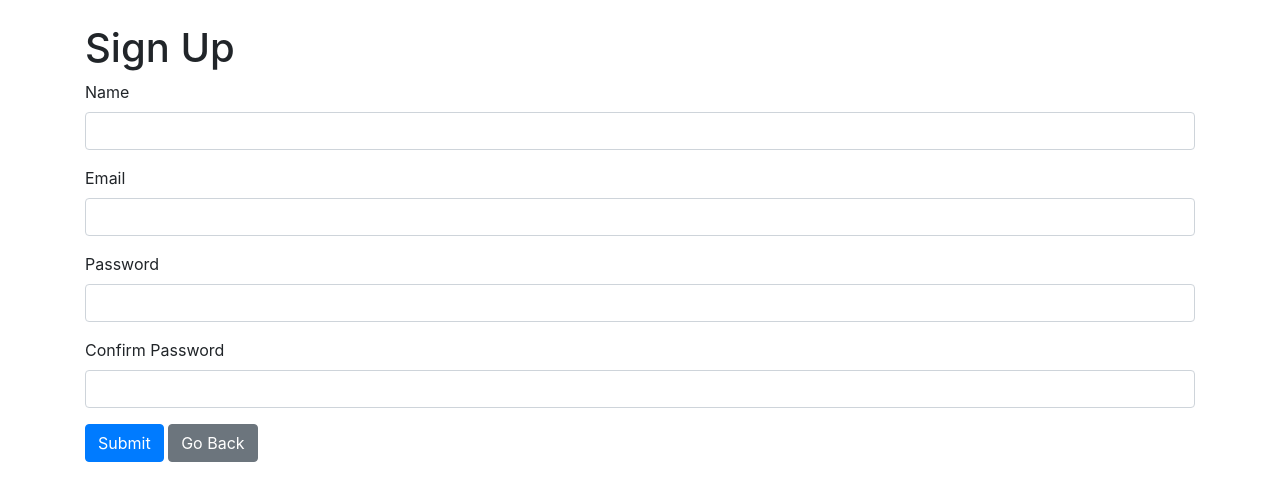
After one commit to JamesRees987/simpleMsg, a Flask app: page /signUp in a window 1280 px wide. The commit adds this page. Shown: the top 501 px of the page. Run offline with Flask 3, Linux system fonts and the light colour scheme; some libraries are stand-ins or nearby versions.

Commit message:
Auth base

```diff
--- a/app.py
+++ b/app.py
@@ -2,7 +2,6 @@ import sys
 sys.dont_write_bytecode = True
 
 from flask import Flask
-from route import route
 import os
 
 app = Flask(__name__)
@@ -14,7 +13,11 @@ from flask_wtf import CSRFProtect
 Bootstrap4(app)
 csrf = CSRFProtect(app)
 
+from routes.views import route
+from routes.auth import auth
+
 app.register_blueprint(route)
+app.register_blueprint(auth)
 
 if __name__ == '__main__':
     app.run(debug=True)
--- a/forms.py
+++ b/forms.py
@@ -1,7 +1,20 @@
 from flask_wtf import FlaskForm
-from wtforms import StringField, SubmitField
-from wtforms.validators import DataRequired
+from wtforms import StringField, SubmitField, EmailField, PasswordField
+from wtforms.validators import DataRequired, Email, EqualTo
 
 class TestForm(FlaskForm):
     name = StringField('Name', validators=[DataRequired()])
     submit = SubmitField('Submit')
+
+class SignInForm(FlaskForm):
+    userName = StringField('Name', validators=[DataRequired()])
+    email = EmailField('Email', validators=[DataRequired(), Email()])
+    password = PasswordField('Password', validators=[DataRequired()])
+    submit = SubmitField('Submit')
+
+class SignUpForm(FlaskForm):
+    userName = StringField('Name', validators=[DataRequired()])
+    email = EmailField('Email', validators=[DataRequired(), Email()])
+    password = PasswordField('Password', validators=[DataRequired()])
+    passwordConfirm = PasswordField('Confirm Password', validators=[DataRequired(), EqualTo('password')])
+    submit = SubmitField('Submit')
--- a/requirements.txt
+++ b/requirements.txt
@@ -1,3 +1,4 @@
 flask
 Flask-WTF
 bootstrap-flask
+flask-sqlalchemy
--- /dev/null
+++ b/routes/auth.py
@@ -0,0 +1,18 @@
+from flask import Blueprint, render_template
+from forms import SignInForm, SignUpForm
+
+auth = Blueprint('auth', __name__)
+
+@auth.route('/signIn')
+def signIn():
+    form = SignInForm()
+    return render_template("auth/signIn.html", form=form)
+
+@auth.route('/signUp')
+def signUp():
+    form = SignUpForm()
+    return render_template("auth/signUp.html", form=form)
+
+@auth.route('/auth/signOut')
+def signOut():
+    pass
--- /dev/null
+++ b/static/js/scripts.js
@@ -0,0 +1,3 @@
+function goBack() {
+    window.history.back();
+  }
--- /dev/null
+++ b/templates/auth/signUp.html
@@ -0,0 +1,58 @@
+{% extends "base.html" %}
+
+{% block content %}
+  <div class="container mt-4">
+    <h1>Sign Up</h1>
+    <form method="POST">
+      {{ form.hidden_tag() }}
+      <div class="mb-3">
+        {{ form.userName.label(class="form-label") }}
+        {{ form.userName(class="form-control") }}
+        {% if form.userName.errors %}
+          <div class="text-danger">
+            {% for error in form.userName.errors %}
+              <p>{{ error }}</p>
+            {% endfor %}
+          </div>
+        {% endif %}
+      </div>
+      <div class="mb-3">
+        {{ form.email.label(class="form-label") }}
+        {{ form.email(class="form-control") }}
+        {% if form.email.errors %}
+          <div class="text-danger">
+            {% for error in form.email.errors %}
+              <p>{{ error }}</p>
+            {% endfor %}
+          </div>
+        {% endif %}
+      </div>
+      <div class="mb-3">
+        {{ form.password.label(class="form-label") }}
+        {{ form.password(class="form-control") }}
+        {% if form.password.errors %}
+          <div class="text-danger">
+            {% for error in form.password.errors %}
+              <p>{{ error }}</p>
+            {% endfor %}
+          </div>
+        {% endif %}
+      </div>
+      <div class="mb-3">
+        {{ form.passwordConfirm.label(class="form-label") }}
+        {{ form.passwordConfirm(class="form-control") }}
+        {% if form.passwordConfirm.errors %}
+          <div class="text-danger">
+            {% for error in form.passwordConfirm.errors %}
+              <p>{{ error }}</p>
+            {% endfor %}
+          </div>
+        {% endif %}
+      </div>
+      <div class="mb-3">
+        {{ form.submit(class="btn btn-primary") }}
+        <button onclick="goBack()" class="btn btn-secondary">Go Back</button>
+      </div>
+    </form>
+  </div>
+{% endblock %}
--- a/templates/base.html
+++ b/templates/base.html
@@ -12,5 +12,6 @@
     <script src="https://code.jquery.com/jquery-3.5.1.slim.min.js"></script>
     <script src="https://cdn.jsdelivr.net/npm/@popperjs/core@2.5.1/dist/umd/popper.min.js"></script>
     <script src="https://stackpath.bootstrapcdn.com/bootstrap/4.5.2/js/bootstrap.min.js"></script>
+    <script src="static\js\scripts.js"></script>
   </body>
 </html>
--- a/templates/home.html
+++ b/templates/home.html
@@ -1,9 +1,7 @@
 {% extends "base.html" %}
-{% from "macros.html" import render_form %}
 
 {% block content %}
   <div class="container">
     <h1>Hello world!</h1>
-    {{ render_form(form) }}
   </div>
 {% endblock %}
```
Also changed, not shown: auth.py (deleted, +0 -15 lines), templates/auth/signIn.html (added, +47 -0 lines), templates/macros.html (deleted, +0 -21 lines), routes/views.py (renamed from route.py).
